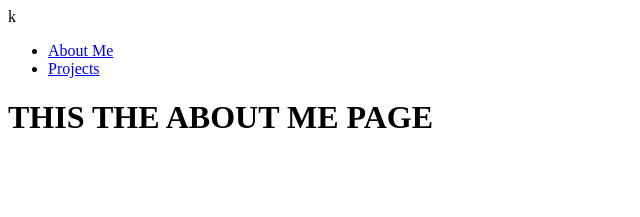
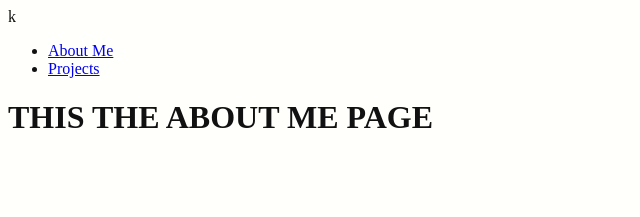
Before and after one commit to keikaloustian/keikaloustian.github.io, a Jekyll site: the page built from about.html, in a window 1280 px wide. Shown: the top 217 px of the page, without its empty margins (0-640 px from the left). Built offline with Jekyll 4.4.1, drawn with Linux system fonts in a browser that asks for light colours; some web fonts are replaced.

Commit message:
Set up colour and breakpoint variables

```diff
--- a/_sass/base.scss
+++ b/_sass/base.scss
@@ -1,3 +1,34 @@
-.logo {
-  font-family: "Arbutus Slab", serif;
+// $bg: #fffffc;
+// $text: #111;
+// $primary: #a81c07;
+// $secondary: #003153;
+
+// $dark-bg: #050505;
+// $dark-text: #fafafa;
+// $dark-primary: #a72608;
+// $dark-secondary: #001e33;
+
+:root {
+  --bg: #fffffc;
+  --text: #111;
+  --primary: #a81c07;
+  --secondary: #003153;
 }
+
+@media screen and (prefers-color-scheme: dark) {
+  :root {
+    --bg: #081016;
+    --text: #fafafa;
+    --primary: #a72608;
+    --secondary: #001e33;
+  }
+}
+
+body {
+  background-color: var(--bg);
+  color: var(--text);
+}
+
+$mobile: 425px;
+$tablet: 768px;
+$desktop: 1440px;
```
